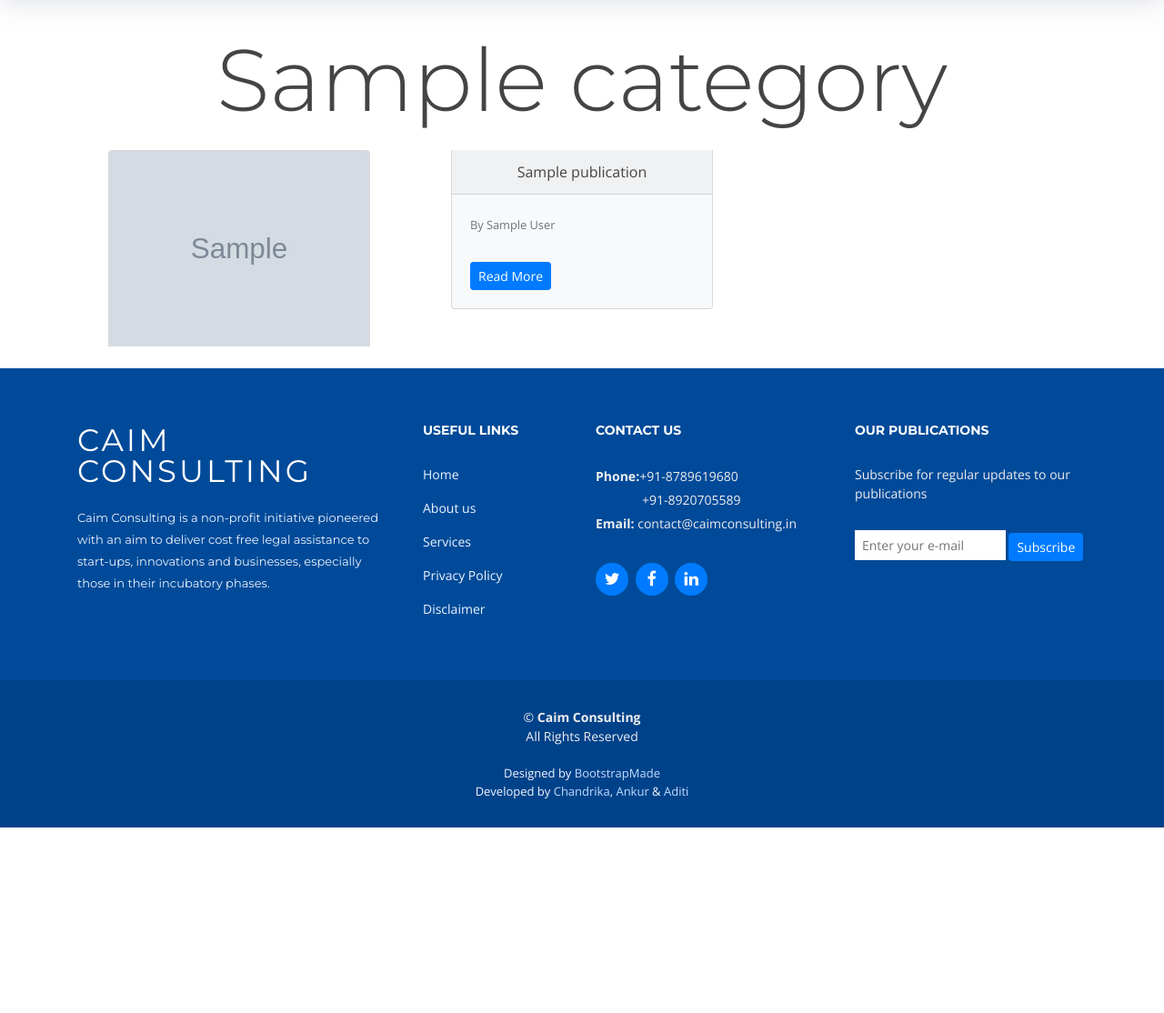
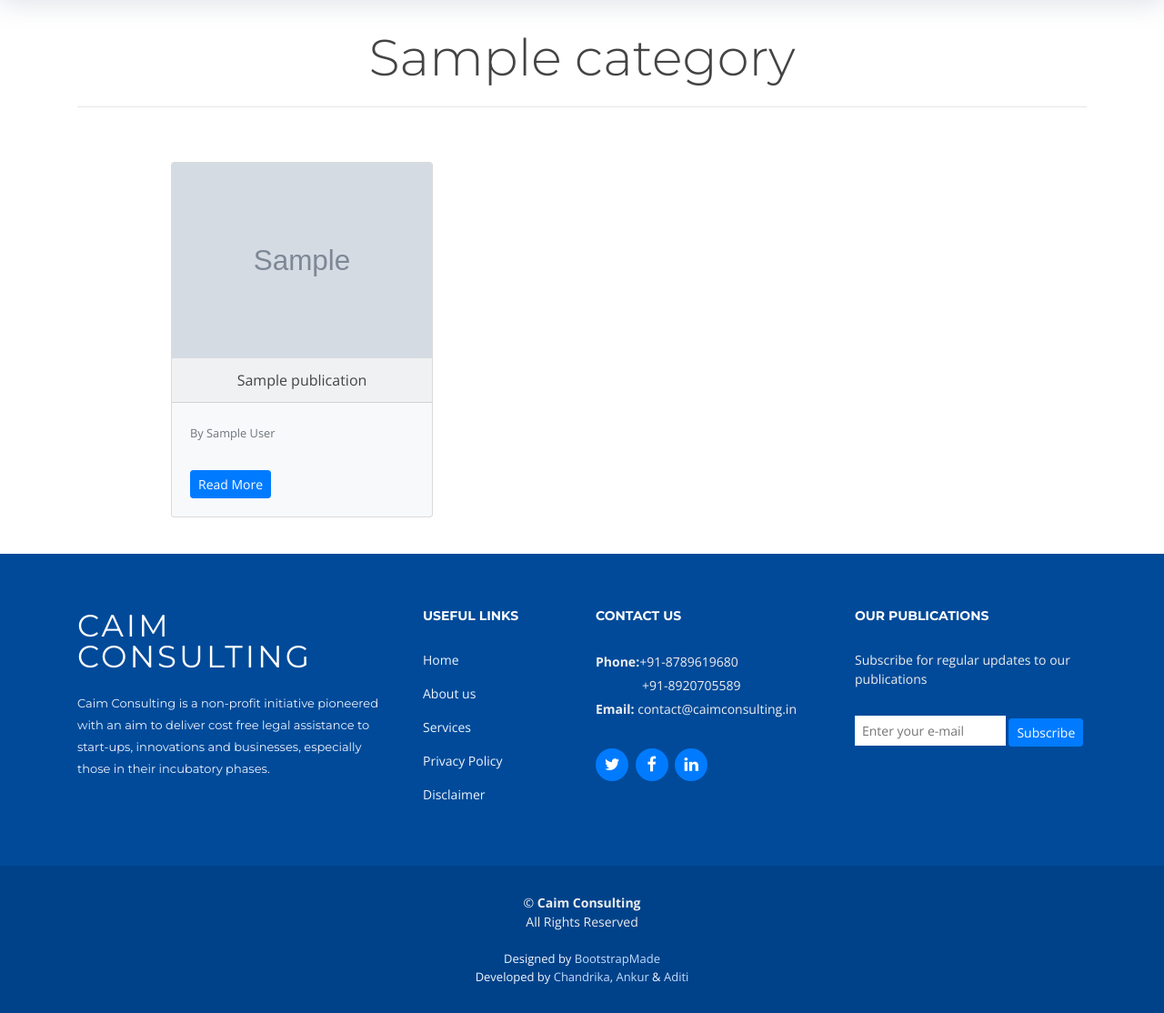
Before and after one commit to nkhs/caim-consulting-website, a Django app: page /category/1/ in a window 1280 px wide. Shown: the part 100-1214 px from the top of the page at 91% size. Before the commit the page ends 1010 px from the top, so only its background shows below. Run offline with Django 3.2, Linux system fonts and the light colour scheme; tables that the repository leaves empty hold one stand-in row (values such as "Sample post"); grey boxes marked "Sample" are stand-in pictures; parts of the project's set-up code (start-up, migrations or seed data) failed here and were passed over; some libraries are stand-ins or nearby versions.

Commit message:
Alignment of blog posts

```diff
--- a/blog/templates/category_page.html
+++ b/blog/templates/category_page.html
@@ -3,14 +3,16 @@
 {% load static %}
 
 <main id="main">
-  <div class="container text-center">
-    <h1 class="display-1">{{ category.name }}</h1>
+  <div class="container text-center" style="margin-bottom: 60px;">
+    <h1 class="display-4">{{ category.name }}</h1>
+    <hr>
   </div>
   <div class="container">
-    {% if publications_in_category %}
+    <div class="row justify-content-center">
+      {% if publications_in_category %}
     <div class="card-columns">
       {% for publication in publications_in_category %}
-      <div class="card bg-light mb-3" style="max-width: 18rem; display: block; margin-left: auto; margin-right: auto;">
+      <div class="card bg-light mb-3 card-pub" style="max-width: 18rem; ">
         {% if publication.picture %}
         <img
           class="card-img-top"
@@ -39,6 +41,8 @@
       <h1 class="display-4">Nothing here yet</h1>
     </div>
     {% endif %}
+    </div>
+
   </div>
 </main>
 
```
